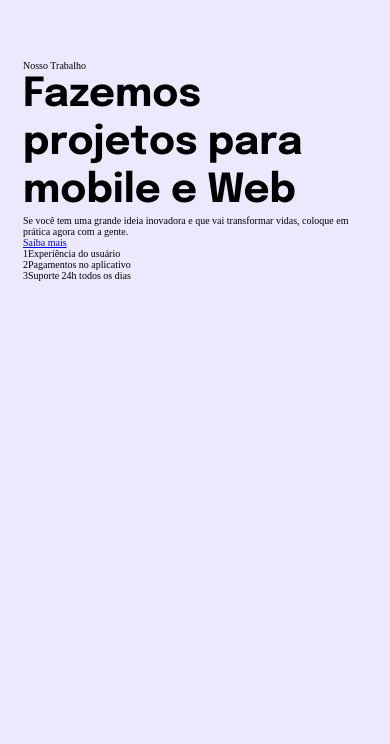
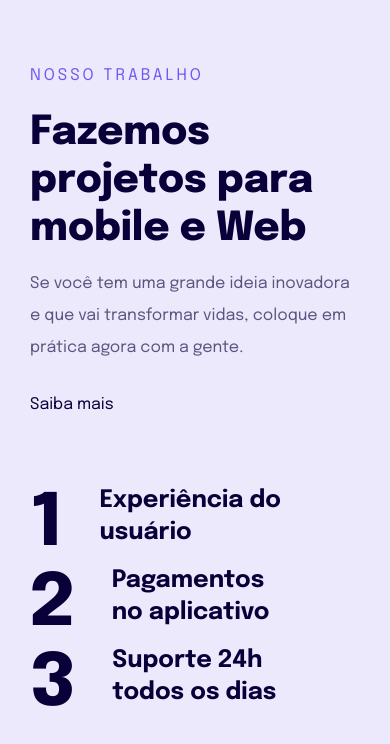
Before and after one commit to thursanches/responsive-design, a plain HTML site: page index.html in a window 390 px wide. Drawn offline with Linux system fonts and the light colour scheme.

Commit message:
final mobile version

```diff
--- a/style.css
+++ b/style.css
@@ -13,13 +13,71 @@ ul {
 }
 
 body {
+  font-family: "Epilogue", sans-serif;
   background: #ece9fd;
 
   padding: 6rem 2.3rem 6.6rem;
+  font-size: 1.6rem;
+}
+
+main {
+  max-width: 33rem;
+  margin: 0 auto;
 }
 
 h1 {
-  font-family: "Epilogue", sans-serif;
+  font-weight: 800;
   font-size: 4rem;
   line-height: 4.8rem;
+
+  color: #090039;
+  margin-bottom: 1.5rem;
 }
+
+main p:first-child {
+  color: #7158ef;
+  letter-spacing: 3px;
+  text-transform: uppercase;
+  line-height: 3.2rem;
+
+  margin-bottom: 1.7rem;
+}
+
+h1 + p {
+  color: rgba(10, 0, 57, 0.64);
+  line-height: 3.2rem;
+
+  margin-bottom: 3.2rem;
+}
+
+a {
+  color: #090039;
+  text-decoration: none;
+}
+
+a: hover {
+  font-weight: bold;
+}
+
+ul {
+  margin-top: 7.2rem;
+}
+
+ul li {
+  font-weight: 700;
+  font-size: 2.4rem;
+  line-height: 3.2rem;
+  color: #090039;
+
+  max-width: 25.7rem;
+  display: flex;
+  gap: 3.8rem;
+}
+
+ul li span {
+  font-weight: 800;
+  font-size: 7.2rem;
+  line-height: 8rem;
+  letter-spacing: -2px;
+  color: #090039;
+}
```
